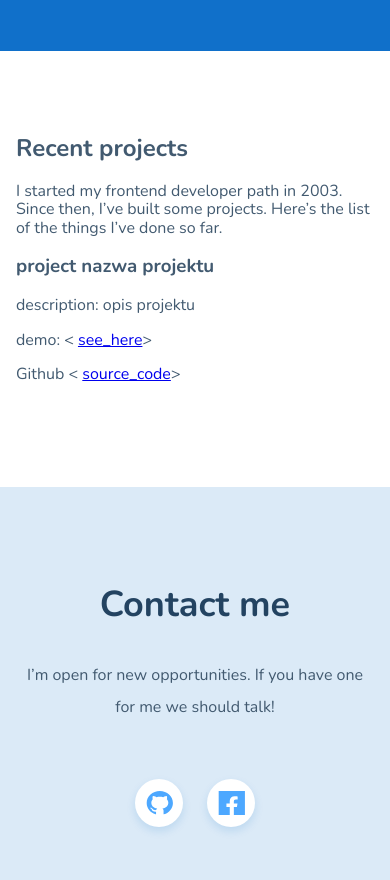
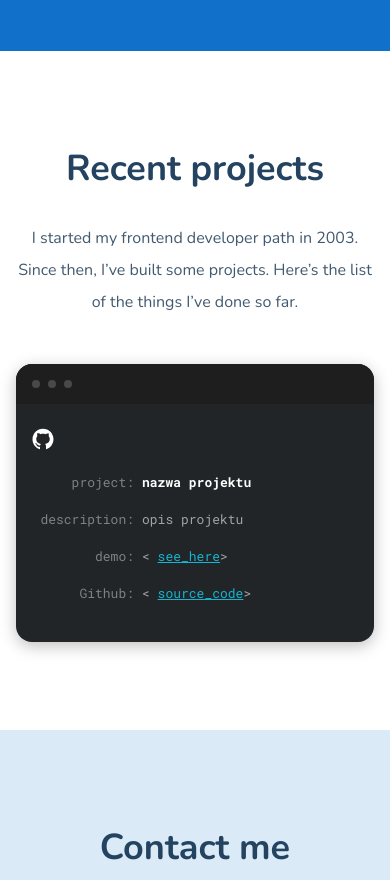
Before and after one commit to ewaforman/ewaforman.github.io, a website built with webpack: page src/pages/index.html in a window 390 px wide. Shown: the part 2140-3020 px from the top of the page. Built offline with nearby package versions, Linux system fonts and the light colour scheme.

Commit message:
feat: projects mobile styles

```diff
--- a/src/pages/index.html
+++ b/src/pages/index.html
@@ -93,23 +93,31 @@
         </p>
         <div class="projects-grid">
           <article class="project">
-            <h3 class="project__title">
-              <span>project</span> <span>nazwa projektu</span>
+            <div class="project__window">
+              <span class="project__circle"></span>
+              <span class="project__circle"></span>
+              <span class="project__circle"></span>
+            </div>
+            <div class="project__content">
+              <img src="../assets/img/github-cat.svg" alt="">
+            <h3 class="project__grid project__title">
+              <span class="project__label">project:</span> <span>nazwa projektu</span>
             </h3>
-            <p><span>description: </span> <span> opis projektu </span></p>
-            <p>
-              <span>demo: </span>
+            <p class="project__grid"><span class="project__label">description: </span> <span> opis projektu </span></p>
+            <p class="project__grid">
+              <span class="project__label">demo: </span>
               <span>
                 &lt;
-                <a href="#" title="nazwa repozytorium"> see_here</a>&gt;</span
+                <a class="project__link" href="#" title="nazwa repozytorium"> see_here</a>&gt;</span
               >
             </p>
-            <p>
-              <span>Github </span>
+            <p class="project__grid">
+              <span class="project__label">Github: </span>
               <span>
-                &lt; <a href="#" title="source_code"> source_code</a>&gt;</span
+                &lt; <a class="project__link" href="#" title="source_code"> source_code</a>&gt;</span
               >
             </p>
+          </div>
           </article>
         </div>
       </section>
--- a/src/scss/_variables.scss
+++ b/src/scss/_variables.scss
@@ -1,5 +1,11 @@
 $blue: #1070CA;
+$console: #808082;
+$lightConsole: #A3A3A3;
+$darkGrey: #1E1E1E;
+$grey: #212528;
+$mediumGrey: #464A4D;
 $lightBlue: #4DA8FF;
 $lighterBlue: #DBEAF7;
+$linkConsole: #14B5D0;
 $tekst: #425A70;
 $tekstDark: #234361;
--- a/src/scss/modules/project.scss
+++ b/src/scss/modules/project.scss
@@ -1,3 +1,66 @@
 .projects {
-    padding: 64px 16px 88px;
+  padding: 64px 16px 88px;
+  &__description {
+    font-weight: 300;
+    font-size: 16px;
+    line-height: 32px;
+    text-align: center;
+    margin-bottom: 46px;
+  }
+  &__header {
+    font-size: 36px;
+    line-height: 48px;
+    color: $tekstDark;
+    text-align: center;
+  }
 }
+
+.project {
+  background: $grey;
+  border-radius: 16px;
+  box-shadow: 0 4px 16px rgba(0, 0, 0, 0.25);
+  color: $lightConsole;
+  font-family: Roboto Mono;
+  font-weight: normal;
+  font-size: 13px;
+  line-height: 24px;
+  overflow: hidden;
+  &__circle {
+    display: block;
+    width: 8px;
+    height: 8px;
+    background: $mediumGrey;
+    border-radius: 50%;
+    margin-right: 8px;
+  }
+  &__content {
+    padding: 24px 16px;
+  }
+  &__grid {
+    display: grid;
+    grid-template-columns: 102px 1fr;
+    column-gap: 8px;
+  }
+  &__label {
+    display: block;
+    text-align: right;
+    color: $console;
+    font-weight: normal;
+  }
+  &__link {
+      color: $linkConsole;
+  }
+  &__title {
+    font-weight: bold;
+    font-size: 13px;
+    line-height: 24px;
+    color: white;
+  }
+  &__window {
+    height: 40px;
+    background: $darkGrey;
+    display: flex;
+    align-items: center;
+    padding: 0 0 0 16px;
+  }
+}
```
Also changed, not shown: src/assets/img/github-cat.svg (added).
